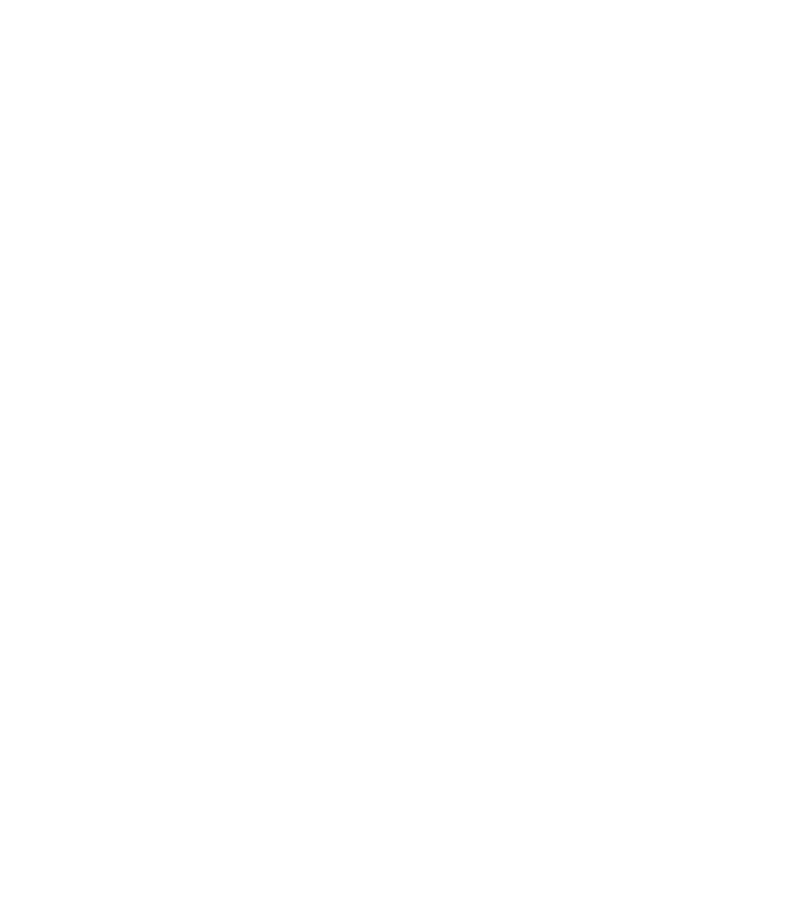
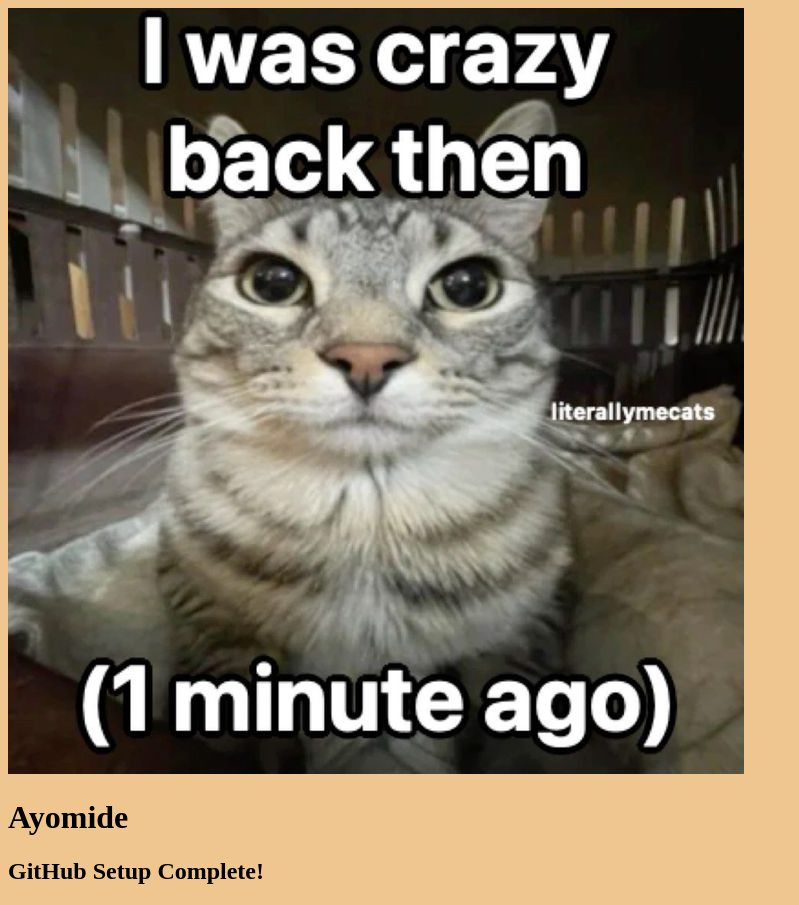
Before and after one commit to apieceofmide/exercise-, a plain HTML site: page index.html in a window 1280 px wide. Shown: the whole page, without its empty margins (0-799 px from the left). Before the commit the page ends 800 px from the top, so only its background shows below. Drawn offline with Linux system fonts and the light colour scheme.

Commit message:
finished

```diff
--- a/index.html
+++ b/index.html
@@ -4,4 +4,9 @@
       <title>"GitHub Setup"</title> <!--Made by Ayomide on Sept 30, 2024-->
       <meta charset="utf-8">
     </head>
+    <body style="background-color:#f0c690">
+      <img src="cat meme.jpg" alt="cat meme">
+      <h1>Ayomide</h1>
+      <h2>GitHub Setup Complete!</h2>
+    </body>
   </html>
```
